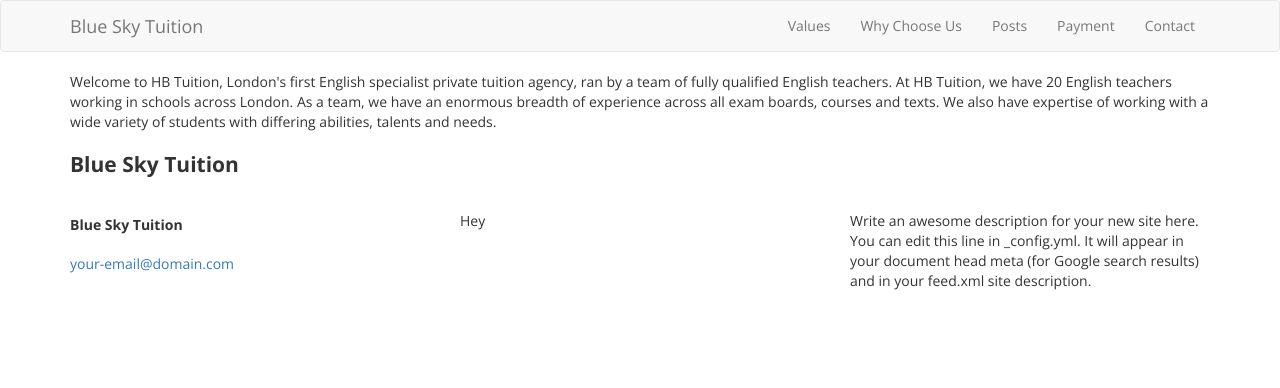
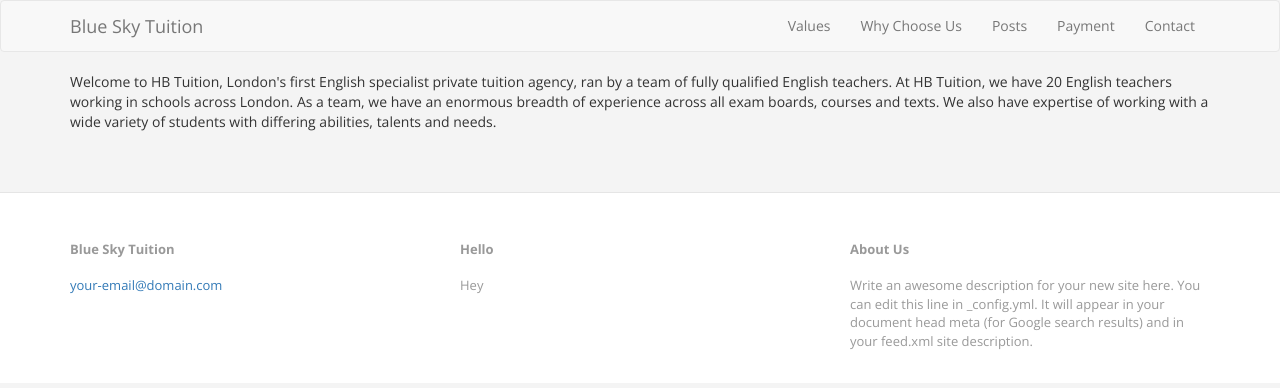
Before and after one commit to 01taylop/blue-sky-tuition, a Jekyll site: the page built from index.html, in a window 1280 px wide. Shown: the top 388 px of the page. Built offline with Jekyll 4.4.1, drawn with Linux system fonts in a browser that asks for light colours.

Commit message:
Add basic style to the footer

```diff
--- a/_includes/footer.html
+++ b/_includes/footer.html
@@ -1,16 +1,16 @@
 <footer>
   <div class="container">
-    <h2 class="footer-heading">{{ site.title }}</h2>
-
     <div class="row">
       <div class="col-sm-12 col-md-4">
         <h4>{{ site.title }}</h4>
         <p><a href="mailto:{{ site.email }}">{{ site.email }}</a></p>
       </div>
       <div class="col-sm-12 col-md-4">
+        <h4>Hello</h4>
         <p>Hey</p>
       </div>
       <div class="col-sm-12 col-md-4">
+        <h4>About Us</h4>
         <p>{{ site.description }}</p>
       </div>
     </div>
--- a/_sass/_base.scss
+++ b/_sass/_base.scss
@@ -13,4 +13,14 @@ html,body {
 body {
   font-family: 'Open Sans', 'Helvetica Neue', Helvetica, Arial, sans-serif;
   font-weight: 400;
+  background-color: #f4f4f4;
 }
+
+footer {
+  font-size: 13px;
+  margin-top: 60px;
+  padding: 30px 30px 20px 30px;
+  color: #999;
+  border-top: 1px solid #e5e5e5;
+  background-color: #fff;
+}
```
